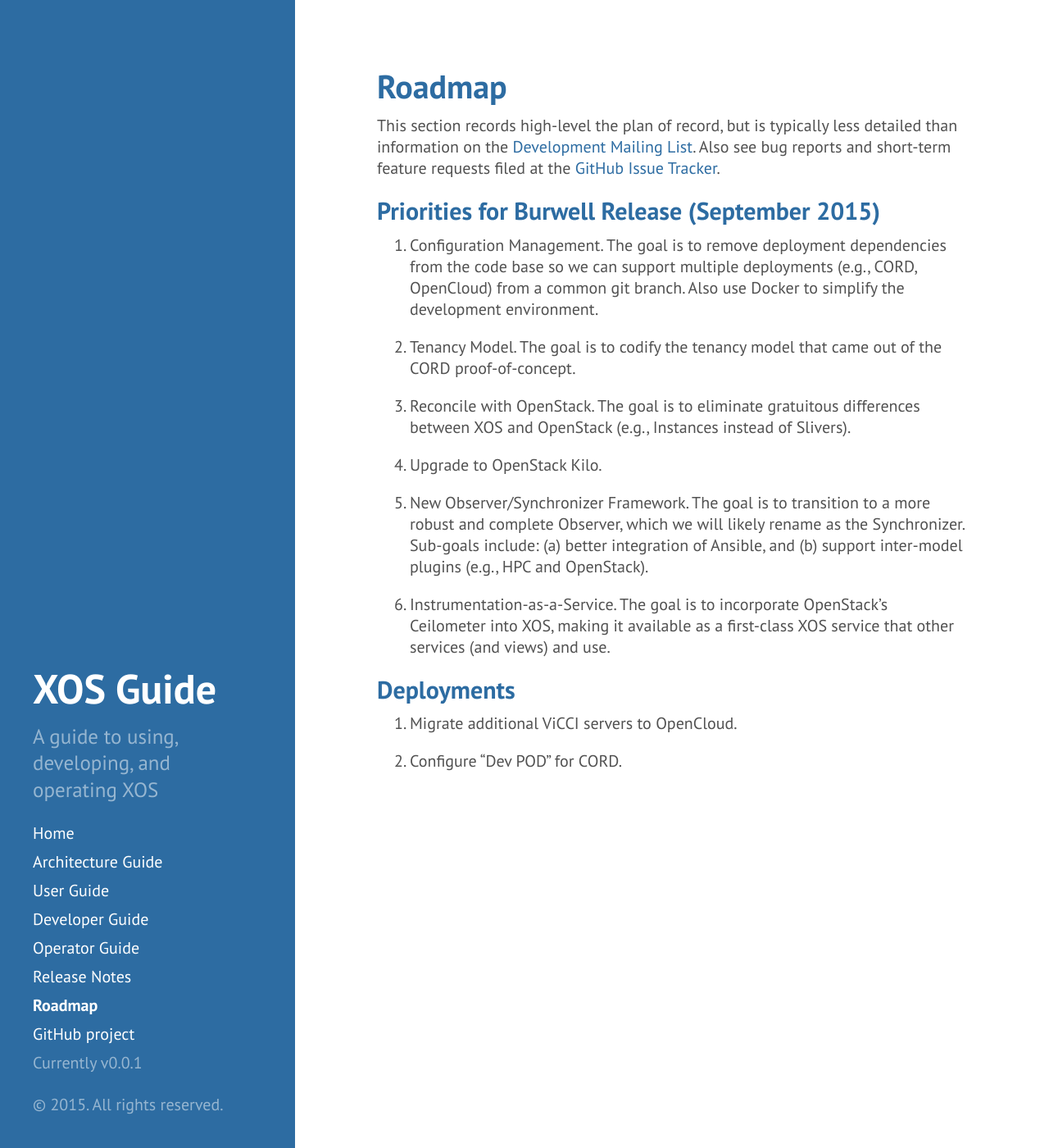
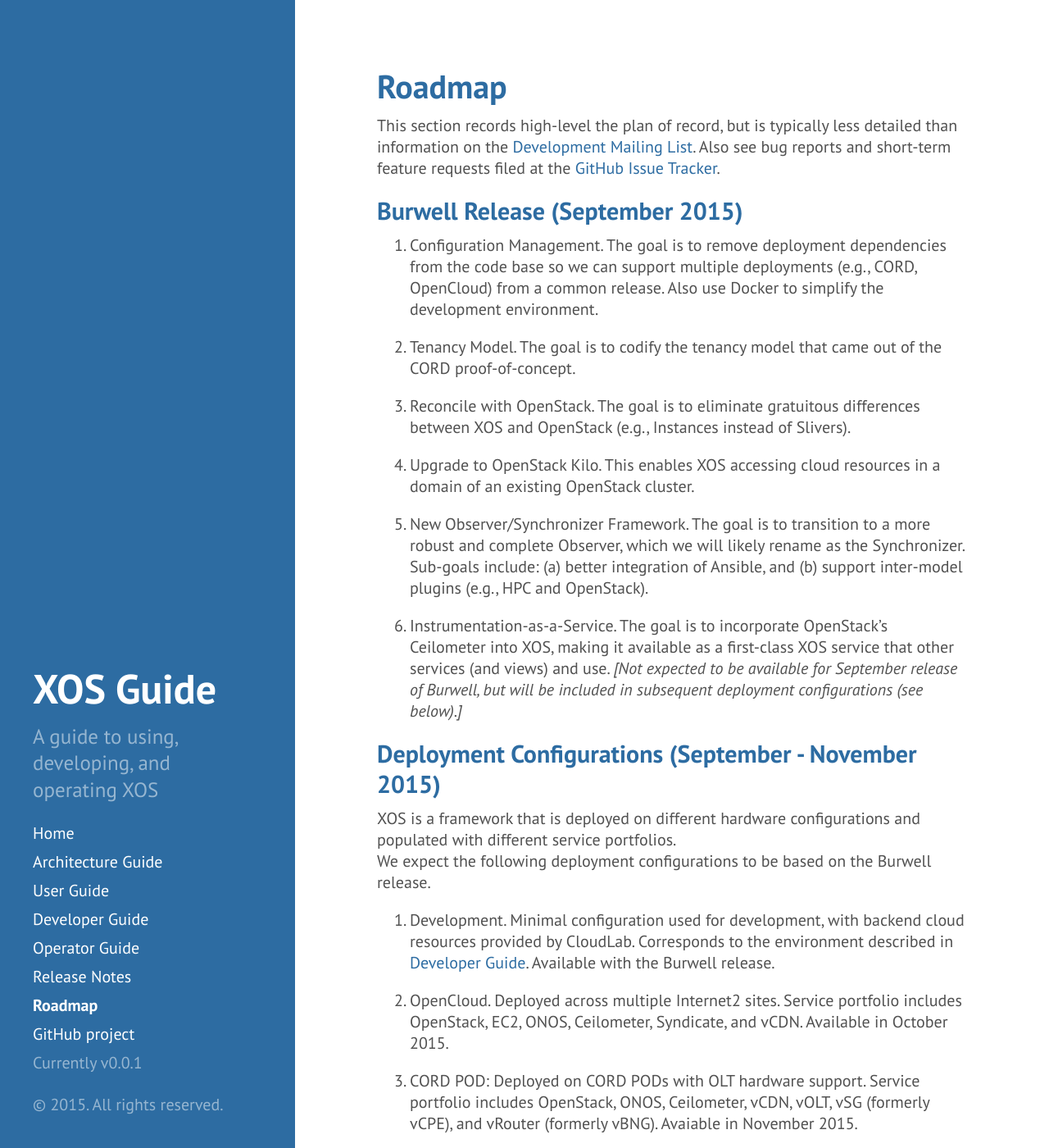
Before and after one commit to open-cloud/open-cloud.github.io.old, a Jekyll site: the page built from 5_roadmap.md, in a window 1280 px wide and 1400 px high. Shown: the whole window at 82% size. Built offline with Jekyll 4.4.1, drawn with Linux system fonts in a browser that asks for light colours; Markdown is read by kramdown in place of the engine named in the settings.

Commit message:
added deployments to roadmap

```diff
--- a/5_roadmap.md
+++ b/5_roadmap.md
@@ -9,11 +9,11 @@
 Also see bug reports and short-term feature requests filed at the [GitHub Issue
 Tracker](https://github.com/open-cloud/xos/issues).
 
-##Priorities for Burwell Release (September 2015)
+##Burwell Release (September 2015)
 
 1. Configuration Management. The goal is to remove deployment
 dependencies from the code base so we can support multiple deployments
-(e.g., CORD, OpenCloud) from a common git branch. Also use Docker to
+(e.g., CORD, OpenCloud) from a common release. Also use Docker to
 simplify the development environment.
 
 2. Tenancy Model. The goal is to codify the tenancy model that came
@@ -22,7 +22,8 @@
 3. Reconcile with OpenStack. The goal is to eliminate gratuitous
 differences between XOS and OpenStack (e.g., Instances instead of Slivers).
 
-4. Upgrade to OpenStack Kilo.
+4. Upgrade to OpenStack Kilo. This enables XOS accessing cloud
+resources in a domain of an existing OpenStack cluster.
 
 5. New Observer/Synchronizer Framework. The goal is to transition to
 a more robust and complete Observer,  which we will likely rename as
@@ -31,10 +32,27 @@
 
 6. Instrumentation-as-a-Service. The goal is to incorporate
 OpenStack's Ceilometer into XOS, making it available as a first-class
-XOS service that other services (and views) and use.
+XOS service that other services (and views) and use. *[Not expected to
+be available for September release of Burwell, but will be included in
+subsequent deployment configurations (see below).]*
 
-##Deployments
+##Deployment Configurations (September - November 2015)
 
-1. Migrate additional ViCCI servers to OpenCloud.
+XOS is a framework that is deployed on different hardware
+configurations and populated with different service portfolios.
+We expect the following deployment configurations to be based on
+the Burwell release.
 
-2. Configure "Dev POD" for CORD.
+1. Development. Minimal configuration used for development, with
+backend cloud resources provided by CloudLab. Corresponds to the
+environment described in [Developer Guide](../2_developer). Available
+with the Burwell release.
+
+2. OpenCloud. Deployed across multiple Internet2 sites. Service
+portfolio includes OpenStack, EC2, ONOS, Ceilometer, Syndicate, and
+vCDN. Available in October 2015.
+
+3. CORD POD: Deployed on CORD PODs with OLT hardware support. Service
+portfolio includes OpenStack, ONOS, Ceilometer, vCDN, vOLT, vSG
+(formerly vCPE), and vRouter (formerly vBNG). Avaiable in November
+2015.
```
Also changed, not shown: 0_overview.md (+3 -3 lines).
